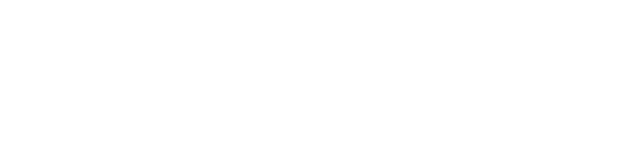
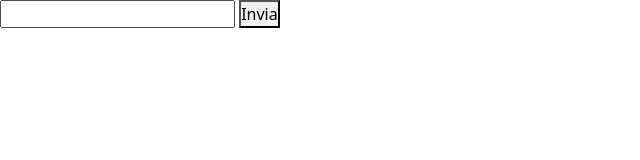
Before and after one commit to WandaSimeoli/js-mail-dadi, a plain HTML site: page index.html in a window 1280 px wide. Shown: the whole page, without its empty margins (0-640 px from the left). Drawn offline with nearby package versions, Linux system fonts and the light colour scheme.

Commit message:
Inizializzazione progetto

```diff
--- a/index.html
+++ b/index.html
@@ -3,25 +3,16 @@
 <head>
     <meta charset="UTF-8">
     <meta name="viewport" content="width=device-width, initial-scale=1.0">
-    <title>Template HTML-CSS-JAVASCRIPT</title>
+    <title>Mail</title>
     <link rel="stylesheet" href="css/style.css">
     <link rel="stylesheet" href="https://cdnjs.cloudflare.com/ajax/libs/font-awesome/6.4.0/css/all.min.css" integrity="sha512-iecdLmaskl7CVkqkXNQ/ZH/XLlvWZOJyj7Yy7tcenmpD1ypASozpmT/E0iPtmFIB46ZmdtAc9eNBvH0H/ZpiBw==" crossorigin="anonymous" referrerpolicy="no-referrer" />
     <link href="https://cdn.jsdelivr.net/npm/bootstrap@5.3.0/dist/css/bootstrap.min.css" rel="stylesheet" integrity="sha384-9ndCyUaIbzAi2FUVXJi0CjmCapSmO7SnpJef0486qhLnuZ2cdeRhO02iuK6FUUVM" crossorigin="anonymous">
 </head>
 <body>
-    <!--  -->
-    <header>
-
-    </header>
-    <!--  -->
-    <div class="container"> </div>
-    <main>
-
-    </main>
-    <!--  -->
-    <footer>
-
-    </footer>
+  <form action="">
+    <input type="email" name="email" id="email">
+    <button>Invia</button>
+  </form>
     <script type="text/javascript" src="./js/script.js"></script>
 </body>
 </body>
```
Also changed, not shown: 1 other file.
